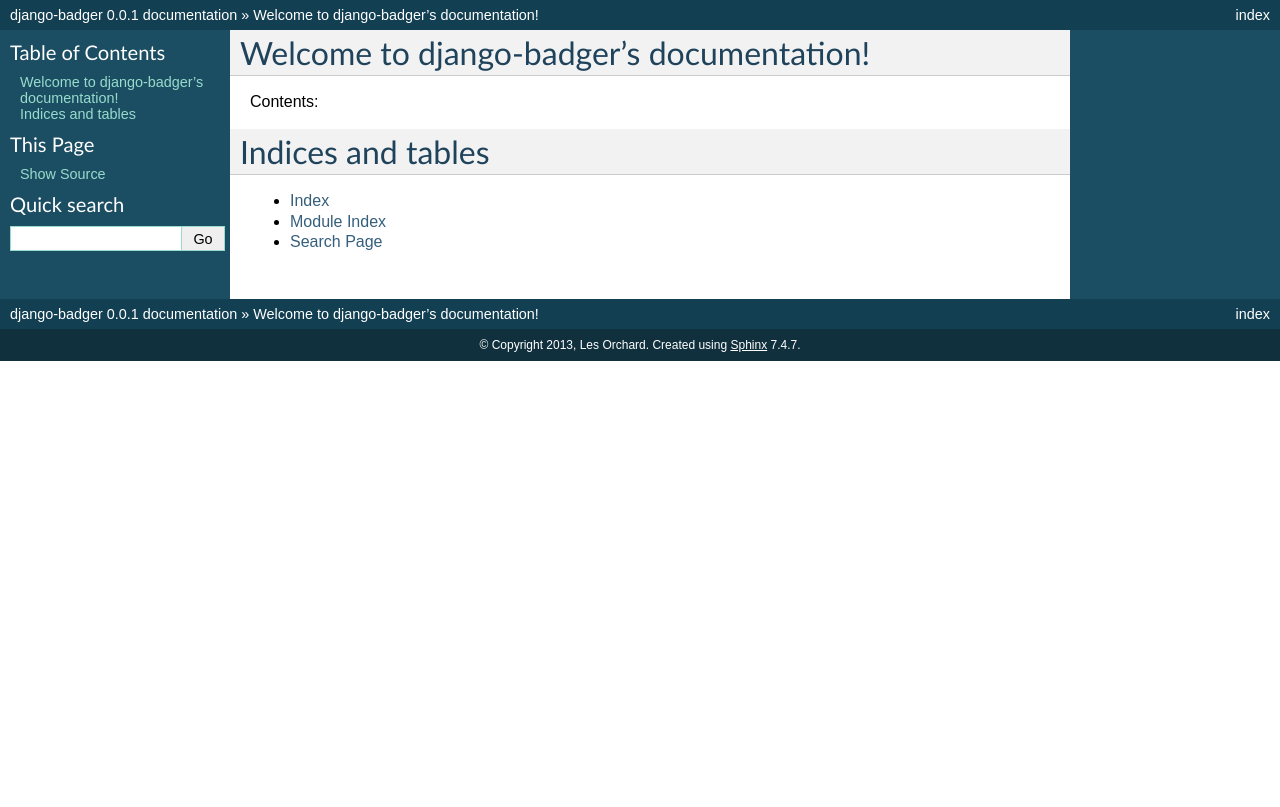
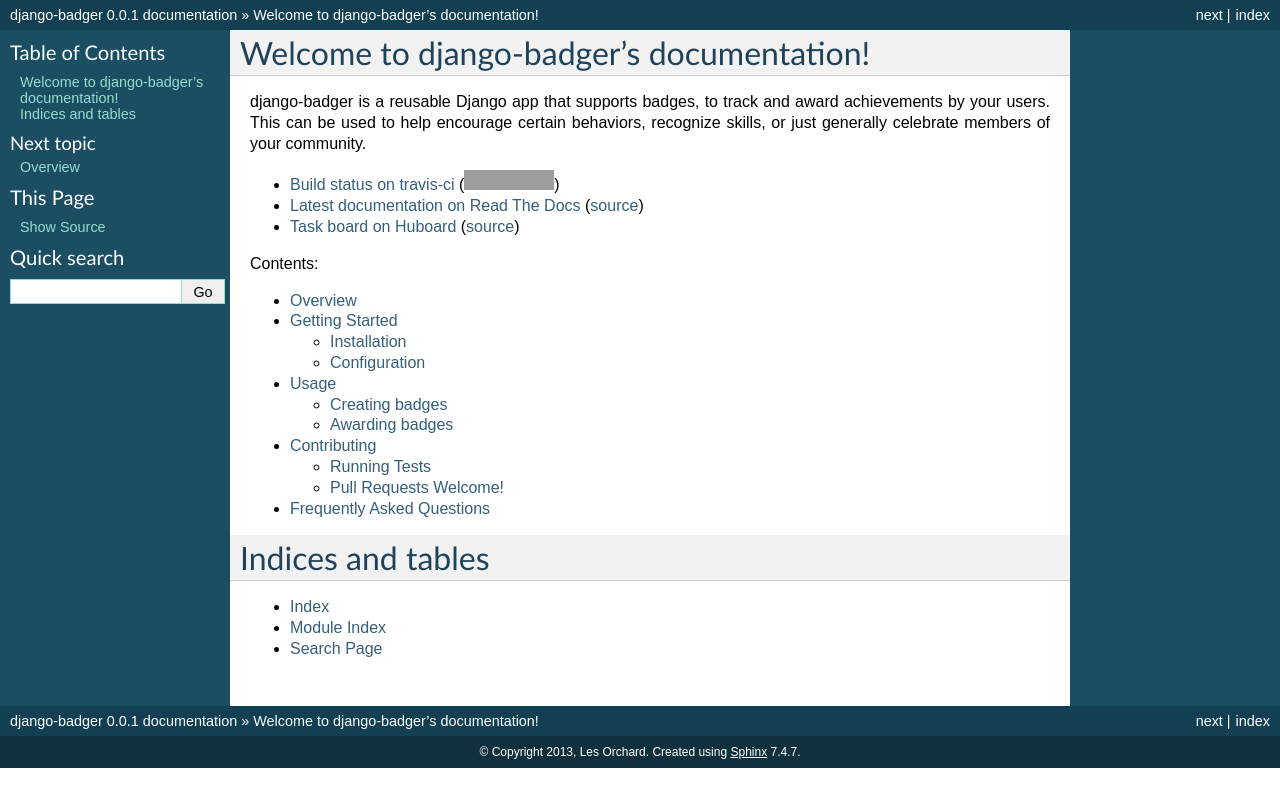
Before and after one commit to mozilla/django-badger, a Sphinx documentation site: the page built from docs/index.rst, in a window 1280 px wide. Shown: the top 807 px of the page. Built offline with Sphinx 7.4.7, drawn with Linux system fonts in a browser that asks for light colours; grey boxes are pictures that could not be loaded.

Commit message:
#16: Baby steps toward better docs

```diff
--- /dev/null
+++ b/docs/contributing.rst
@@ -0,0 +1,16 @@
+Contributing
+============
+
+.. TODO
+
+Running Tests
+-------------
+
+.. TODO
+
+Pull Requests Welcome!
+----------------------
+
+.. TODO
+
+.. vim:set tw=78 ai fo+=n fo-=l ft=rst:
--- /dev/null
+++ b/docs/faqs.rst
@@ -0,0 +1,6 @@
+Frequently Asked Questions
+==========================
+
+.. TODO
+
+.. vim:set tw=78 ai fo+=n fo-=l ft=rst:
--- a/docs/index.rst
+++ b/docs/index.rst
@@ -6,10 +6,30 @@
 Welcome to django-badger's documentation!
 =========================================
 
+django-badger is a reusable Django app that supports badges, to track and
+award achievements by your users. This can be used to help encourage certain
+behaviors, recognize skills, or just generally celebrate members of your
+community.
+
+- `Build status on travis-ci <http://travis-ci.org/lmorchard/django-badger>`_ (|build-status|)
+- `Latest documentation on Read The Docs <https://django-badger.readthedocs.org/en/latest/>`_
+  (`source <https://github.com/lmorchard/django-badger/tree/master/docs>`_)
+- `Task board on Huboard <http://huboard.com/lmorchard/django-badger/board>`_
+  (`source <https://github.com/lmorchard/django-badger/issues>`_)
+
+.. |build-status| image:: https://secure.travis-ci.org/lmorchard/django-badger.png?branch=master
+           :target: http://travis-ci.org/lmorchard/django-badger
+
 Contents:
 
 .. toctree::
    :maxdepth: 2
+
+   overview
+   getting_started
+   usage
+   contributing
+   faqs
 
 Indices and tables
 ==================
```
Also changed, not shown: other parts of docs/index.rst (+2 -0 lines), README.rst (+11 -73 lines), docs/getting_started.rst (added, +24 -0 lines), docs/overview.rst (added, +28 -0 lines), docs/usage.rst (added, +16 -0 lines).
